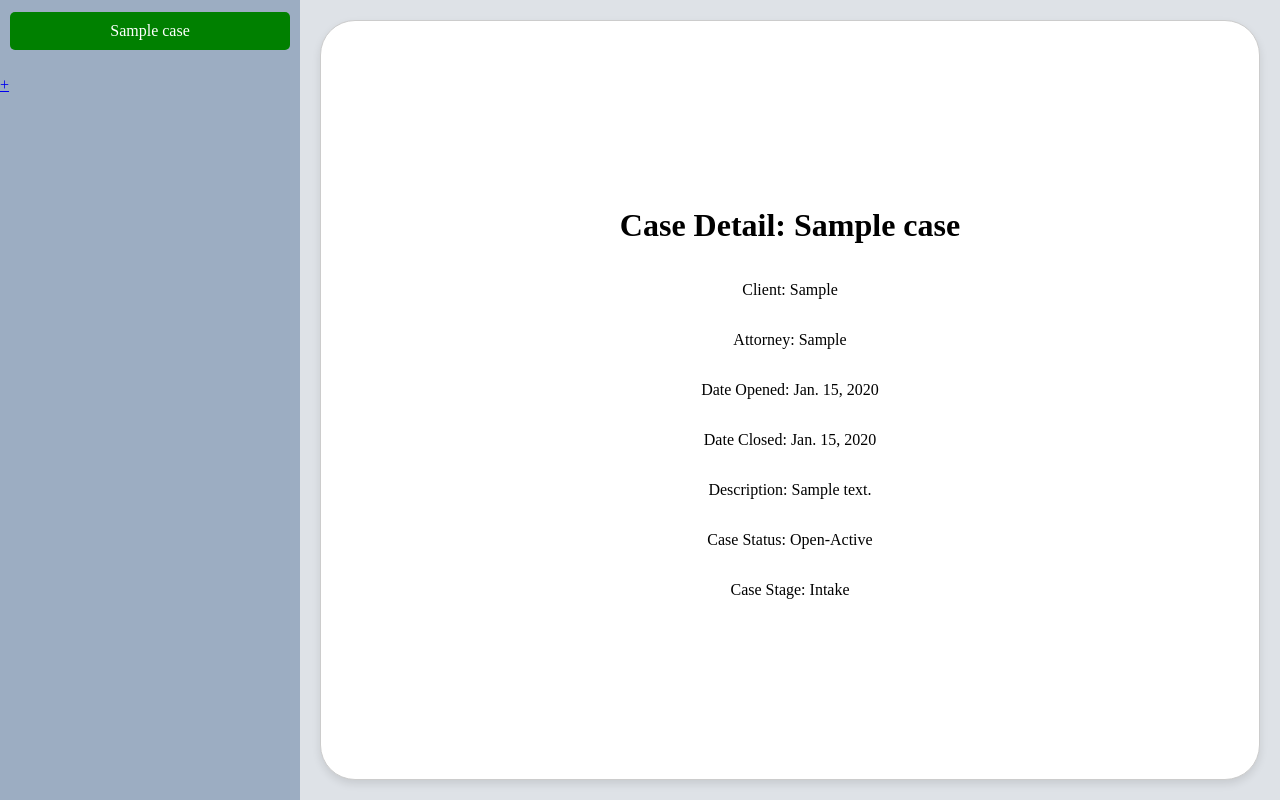
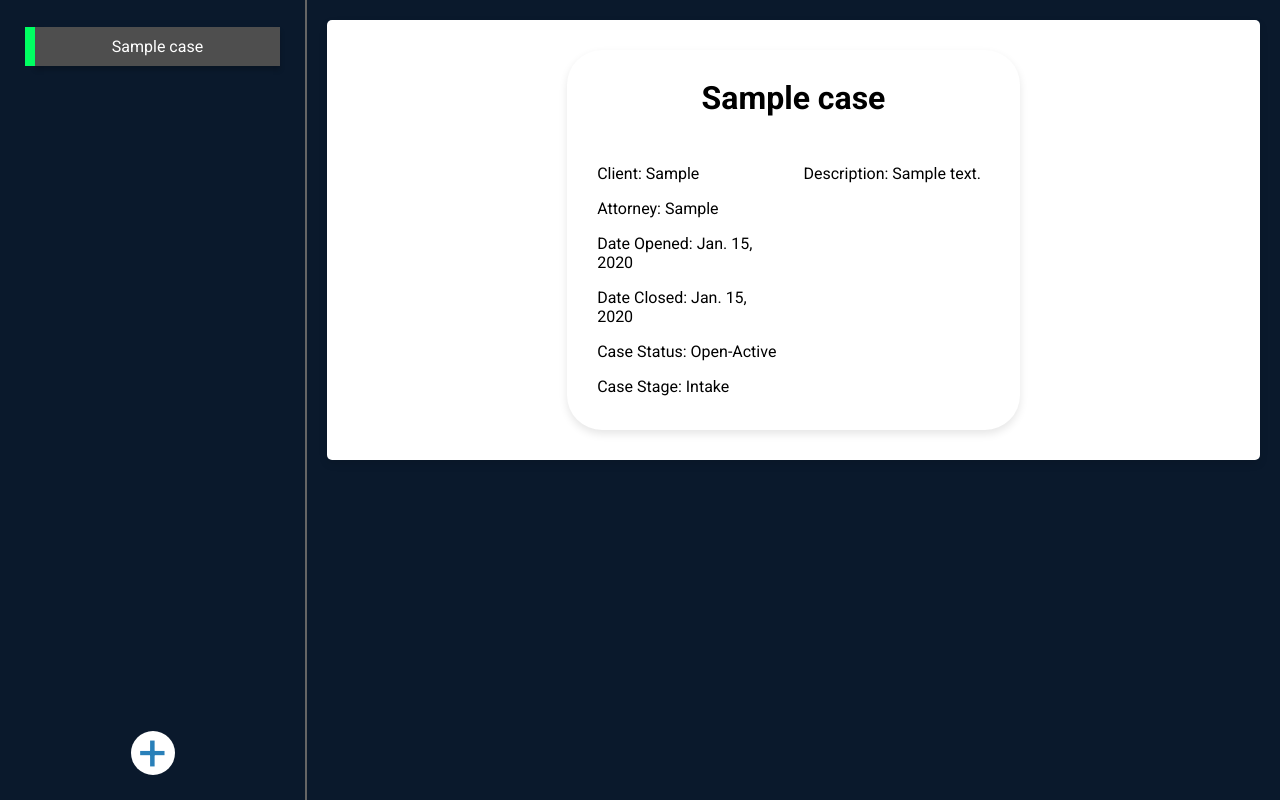
Before and after one commit to matthew-estes/caselawg, a Django app: page /cases/1/ in a window 1280 px wide. Run offline with Django 5.2, Linux system fonts and the light colour scheme; tables that the repository leaves empty hold one stand-in row (values such as "Sample post").

Commit message:
revise content container to allow for room for the task table; adjust css to allow for better viewing of the case names within the index buttons

```diff
--- a/main_app/static/css/base.css
+++ b/main_app/static/css/base.css
@@ -2,7 +2,8 @@ body {
   margin: 0;
   padding: 0;
   height: 100vh;
-  background-color: #dee2e7;
+  background-color: #0a192c;
+  font-family: "Roboto", sans-serif;
 }
 
 .container {
@@ -13,9 +14,19 @@ body {
 .sidebar {
   display: flex;
   flex-direction: column;
-  width: 300px;
-  background-color: #9cadc2;
+  min-width: 200px;
+  width: 275px;
+  border-right: 2px solid #656565;
+  padding: 15px;
+  overflow-y: auto;
 }
+
+.content-wrapper {
+  display: flex;
+  flex-direction: column;
+  flex-grow: 1;
+}
+
 
 .content {
   display: flex;
@@ -23,14 +34,41 @@ body {
   justify-content: center;
   align-items: center;
   flex-grow: 1;
-  min-width: 50%;
+
+  height: 50%;
   margin: 20px;
   padding: 20px;
-  border: 1px solid #ccc;
-  border-radius: 35px;
+
+  border-radius: 5px;
   box-shadow: 0 4px 8px rgba(0, 0, 0, 0.1);
   background-color: white;
 }
+
+
+.case-details-wrapper{
+  display: flex;
+  flex-direction: column;
+  justify-content: center;
+  align-items: center;
+  flex: 1;
+  margin: 10px 20px;
+  padding: 20px;
+  border-radius: 35px;
+  background-color: white;
+}
+
+.case-details-columns {
+  display: flex;
+  flex-direction: row;
+
+  width: 100%;
+}
+
+.case-details-column {
+  flex: 1;
+  padding: 10px;
+}
+
 
 .sidebar ul {
   display: flex;
@@ -40,39 +78,84 @@ body {
   padding: 0;
   list-style: none;
   margin-top: 12px;
-
 }
 
 .sidebar ul li {
-
   position: relative;
   width: calc(100% - 20px);
   margin-bottom: 10px;
-  border-radius: 5px;
-
 }
 
 .case-button {
   display: block;
   padding: 10px;
-  border-radius: 15px;
   text-align: center;
-  color: white;
+  margin-left: 10px;
+  background-color: rgb(78, 78, 78);
   text-decoration: none;
   font-weight: 300;
   white-space: nowrap;
   overflow: hidden;
+  color: white;
   text-overflow: ellipsis;
+  box-shadow: 0 4px 5px rgba(0, 0, 0, 0.2);
+  transition: all 0.3s ease;
+  max-width: 100%;
+
 }
 
-.status-active {
-  background-color: green;
+.sidebar ul li:hover .case-button {
+  white-space: normal;
+  overflow: visible;
+  background-color: rgb(78, 78, 78);
 }
 
-.status-inactive {
-  background-color: rgb(211, 214, 13);
+.status-strip {
+  position: absolute;
+  top: 0;
+  left: 0;
+  width: 10px;
+  height: 100%;
 }
 
-.status-closed {
-  background-color: rgb(214, 23, 13);
+.status-active .status-strip {
+  background-color: rgb(0, 255, 98);
 }
+
+.status-inactive .status-strip {
+  background-color: rgb(255, 238, 0);
+}
+
+.status-closed .status-strip {
+  background-color: rgb(220, 0, 0);
+}
+
+.create-button-container {
+  display: flex;
+  justify-content: center;
+  align-items: center;
+  margin-top: auto;
+  margin-bottom: 10px;
+
+}
+
+
+.create-button {
+  text-decoration: none;
+  color: #2980b9;
+  background-color: white;
+  padding: 2px;
+  text-align: center;
+  border-radius: 50%;
+  width: 40px;
+  height: 40px;
+  display: flex;
+  align-items: center;
+  justify-content: center;
+  font-size: 50px;
+}
+
+.create-button:hover {
+  background-color: #2980b9;
+  color: white;
+}
--- a/main_app/templates/base.html
+++ b/main_app/templates/base.html
@@ -7,6 +7,7 @@
     <meta http-equiv="X-UA-Compatible" content="IE=edge" />
     <meta name="viewport" content="width=device-width, initial-scale=1.0" />
     <link rel="shortcut icon" type="image/png" href="" />
+    <link href="https://fonts.googleapis.com/css2?family=Roboto:wght@400;500;700&display=swap" rel="stylesheet">
     <link rel="stylesheet" href="{% static 'css/base.css' %}" />
     <title>CaseLawg</title>
     {% block head %} {% endblock %}
@@ -17,7 +18,10 @@
         <ul>
           {% for case in cases %}
           <li class="{% if case.case_status == 'A' %}status-active{% elif case.case_status == 'I' %}status-inactive{% elif case.case_status == 'C' %}status-closed{% endif %}">
-            <a href="{% url 'case-detail' case.id %}" class="base-button case-button">{{ case.name }}</a>
+            <a href="{% url 'case-detail' case.id %}" class="base-button case-button">
+              <div class="status-strip"></div>
+              {{ case.name }}
+            </a>
           </li>
           {% endfor %}
         </ul>
--- a/main_app/templates/cases/case_detail.html
+++ b/main_app/templates/cases/case_detail.html
@@ -1,14 +1,20 @@
 {% extends "base.html" %}
 
-{% block title %}Case Detail - {{ case.name }}{% endblock %}
-
 {% block content %}
-  <h1>Case Detail: {{ case.name }}</h1>
+<div class="case-details-wrapper content">
+  <h1>{{ case.name }}</h1>
+  <div class="case-details-columns">
+    <div class="case-details-column">
       <p>Client: {{ case.client }}</p>
       <p>Attorney: {{ case.attorney }}</p>
       <p>Date Opened: {{ case.date_opened }}</p>
       <p>Date Closed: {{ case.date_closed }}</p>
-  <p>Description: {{ case.description }}</p>
       <p>Case Status: {{ case.get_case_status_display }}</p>
       <p>Case Stage: {{ case.get_case_stage_display }}</p>
+    </div>
+    <div class="case-details-column">
+      <p>Description: {{ case.description }}</p>
+    </div>
+  </div>
+</div>
 {% endblock %}
```
Lines whose indentation alone changed are shown as unchanged.
